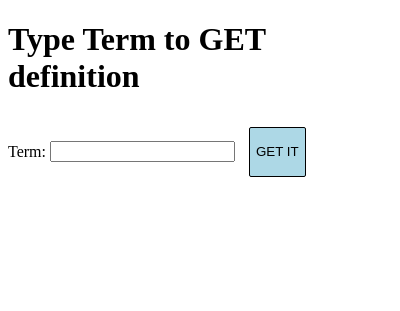
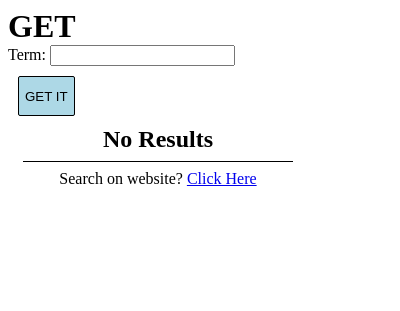
Before and after one commit to ericdequ/GetExtension, a browser extension: page ChromeExtension/popup.html in a window 400 px wide. Drawn offline with Linux system fonts and the light colour scheme.

Commit message:
please commit this thank you

```diff
--- a/ChromeExtension/popup.css
+++ b/ChromeExtension/popup.css
@@ -1,5 +1,5 @@
 button {
-    height: 50px;
+    height: 40px;
     width: auto;
     outline: none;
     margin: 10px;
@@ -7,12 +7,24 @@ button {
     border: solid 1px black;
     border-radius: 2px;
 }
-
+.header {
+    margin: 0px;
+}
+body {
+    width: 300px;
+    min-height: 300px;
+    max-height: 600px;
+    overflow: auto;
+}
 button.current {
     box-shadow: 0 0 0 2px white, 0 0 0 4px black;
 }
 .term-result-window {
     padding: 10px;
+    width: 80%;
+    height: auto;
+    display: flex;
+    flex-direction: column;
 }
 .term-result {
     font-size: 14px;
@@ -30,3 +42,20 @@ button.current {
     font-weight: bold;
     color: black;
 }
+.no-results-header {
+    margin-bottom: 2px;
+    margin: 0px;
+}
+hr {
+    width: 90%;
+    border: none;
+    background-color: black;
+    height: 1px;
+}
+.result-wrapper {
+    display: flex;
+    width: 100%;
+    flex-direction: column;
+    align-items: center;
+    justify-content: center;
+}
--- a/ChromeExtension/popup.html
+++ b/ChromeExtension/popup.html
@@ -3,14 +3,17 @@
     <head>
         <link rel="stylesheet" href="popup.css">
     </head>
-<body>
+<body class="">
     <div class="term-search-window">
-        <h1>Type Term to GET definition</h1>
+        <h1 class="header"> GET </h1>
         Term: <input type="text" name="name" id="term">
         <button id="getButton" type="button">GET IT</button>
-        <p class="error"></p>
-        <h3 id="received-input"></h3>
-        <div class="result-wrapper"></div>
+        <!--<p class="error"></p>-->
+        <div class="result-wrapper">
+            <h2 class="no-results-header">No Results</h2>
+            <hr></hr>
+            <div class="search-site-prompt">Search on website? <a href="fake-website.org">Click Here</a></div>
+        </div>
     </div>
 
     <script src="popup.js"></script>
--- a/ChromeExtension/popup.js
+++ b/ChromeExtension/popup.js
@@ -6,10 +6,10 @@ getButton.addEventListener("click", () => {
     let search_query = document.getElementById("term").value;
     if (search_query.length == 0)
     {
-        document.getElementsByClassName("error")[0].innerHTML = "The text field cannot be empty";
+        //Literally do nothing
+
     }
     else {
-        document.getElementsByClassName("error")[0].innerHTML = "";
         let sent = chrome.runtime.sendMessage({
             searchTerm: search_query,
         })
```
